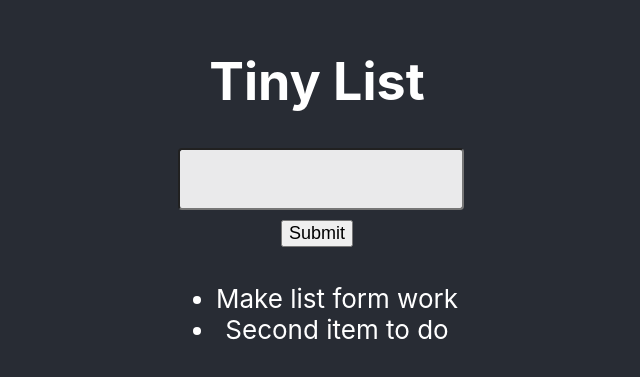
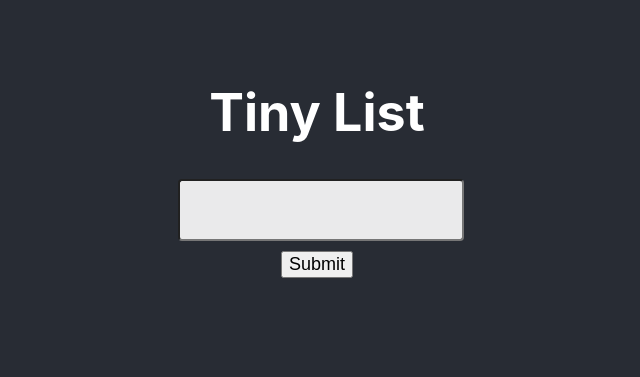
Before and after one commit to jaredaritter/top-starter-project-react, a React (Create React App) app: page / in a window 1280 px wide. Shown: the part 207-584 px from the top of the page, without its empty margins (323-963 px from the left). Built offline with nearby package versions, Linux system fonts and the light colour scheme.

Commit message:
Remove hard coded list items

```diff
--- a/src/App.js
+++ b/src/App.js
@@ -7,7 +7,7 @@ class App extends React.Component {
     super(props);
     this.state = {
       temp: '',
-      list: ['Make list form work', 'Second item to do'],
+      list: [],
     };
     this.handleChange = this.handleChange.bind(this);
     this.handleSubmit = this.handleSubmit.bind(this);
```
